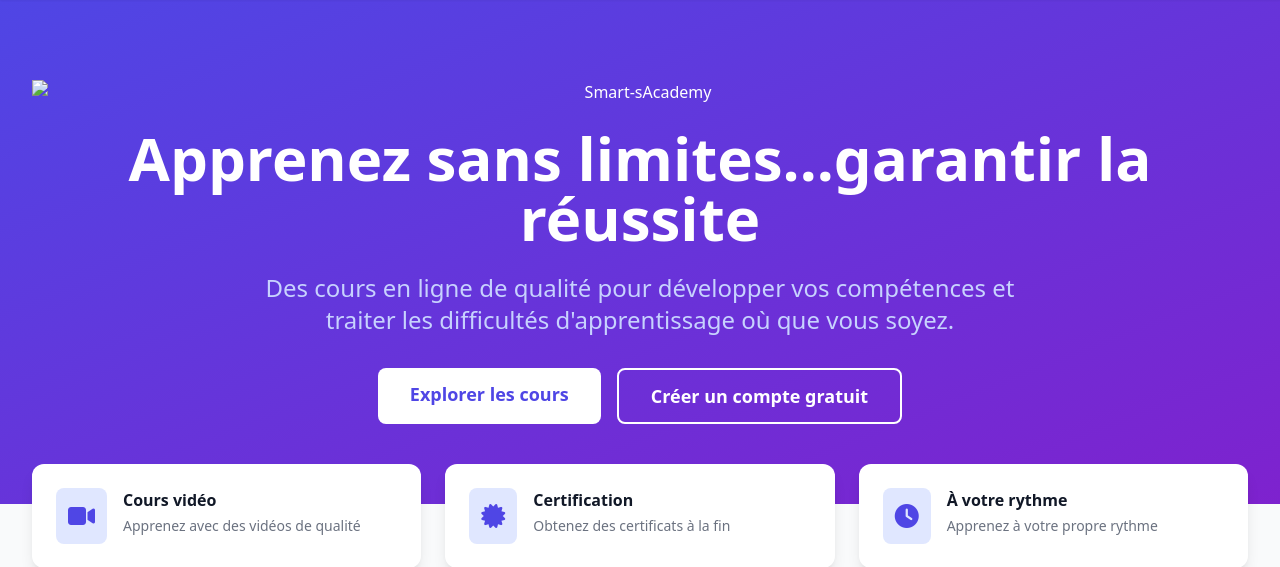
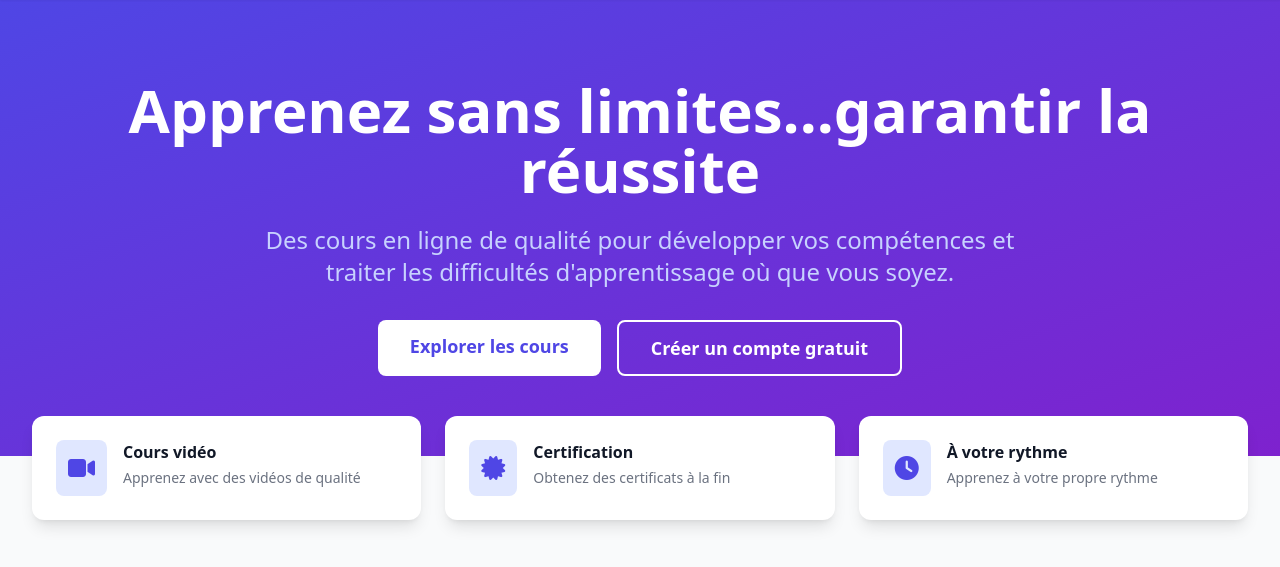
Before and after one commit to mansourjemli/Smart-sAcademy, a Flask app: page / in a window 1280 px wide. Shown: the part 65-632 px from the top of the page. Run offline with Flask 3, Linux system fonts and the light colour scheme; data that the repository does not hold is empty; some libraries are stand-ins or nearby versions.

Commit message:
Update index.html

```diff
--- a/templates/index.html
+++ b/templates/index.html
@@ -4,7 +4,7 @@
 <div class="bg-gradient-to-br from-indigo-600 to-purple-700 text-white">
     <div class="max-w-7xl mx-auto px-4 py-20 sm:px-6 lg:px-8">
         <div class="text-center">
-            <img src=""{{ url_for('public', filename='img/intelligence.jpg') }}" class="img-fluid mx-auto mb-6" alt="Smart-sAcademy">
+
             <h1 class="text-4xl md:text-6xl font-bold mb-6">Apprenez sans limites...garantir la réussite</h1>
             <p class="text-xl md:text-2xl text-indigo-200 mb-8 max-w-3xl mx-auto">Des cours en ligne de qualité pour développer vos compétences et traiter les difficultés d'apprentissage où que vous soyez.</p>
             <div class="flex flex-col sm:flex-row gap-4 justify-center">
```
